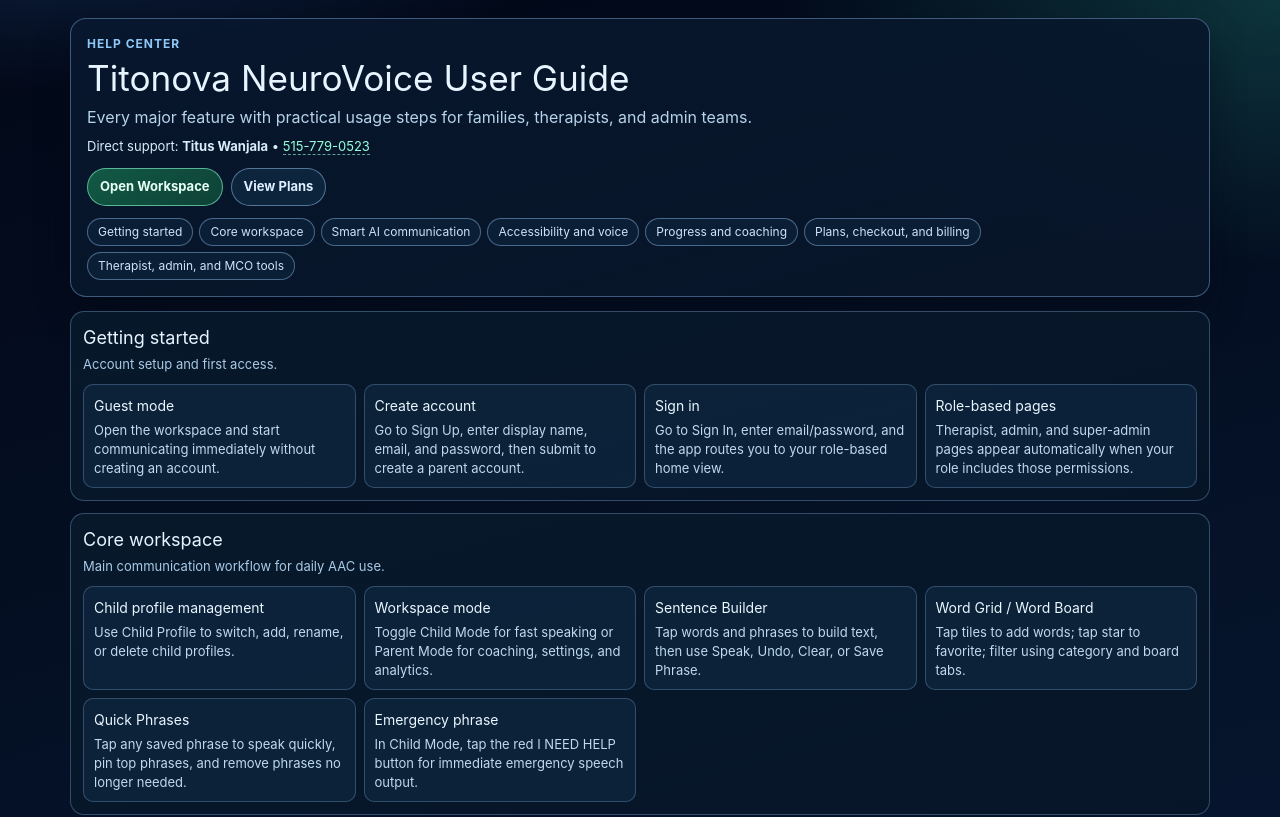
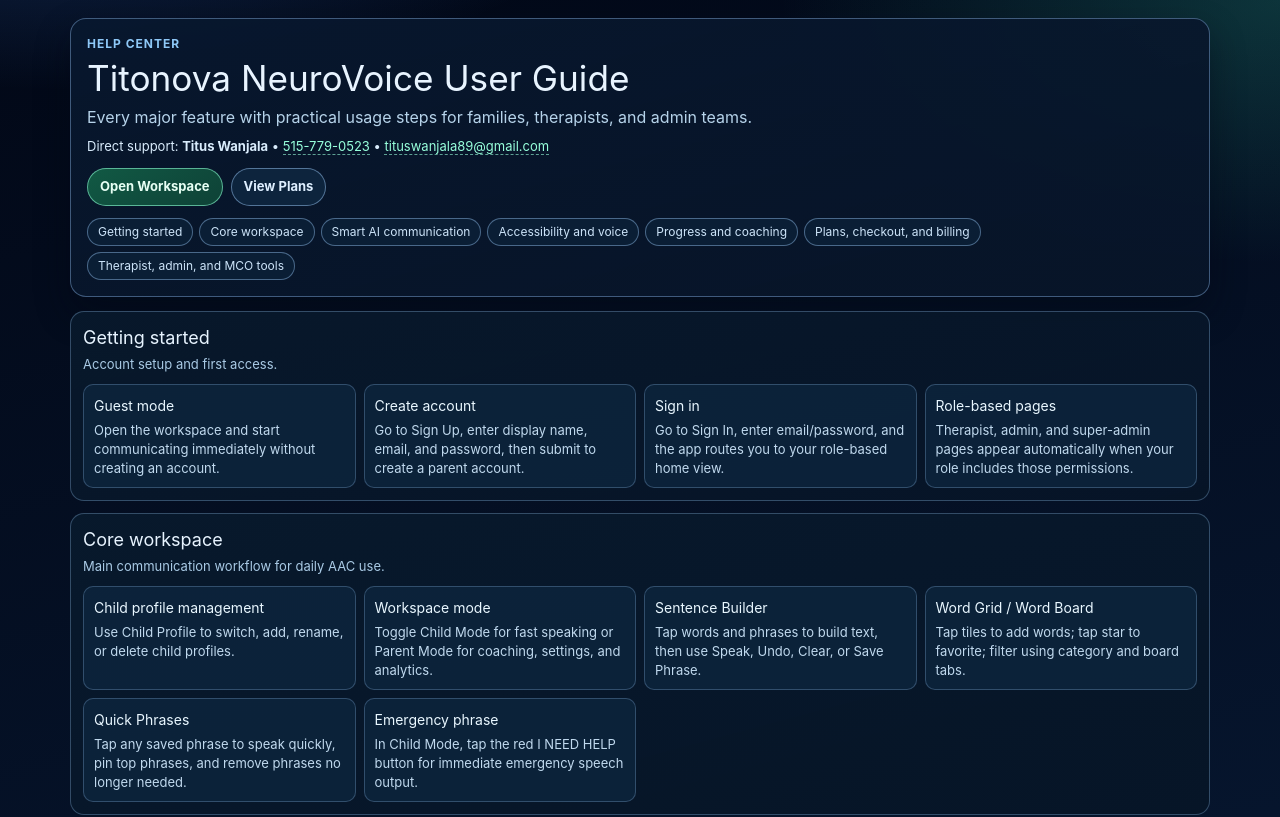
Before and after one commit to TWANJALA/Titonova-Neurovoice, a React (Vite) app: page /help in a window 1280 px wide. Shown: the top 817 px of the page. Built offline with nearby package versions, Linux system fonts and the light colour scheme; no server answers.

Commit message:
chore(contact): add support email to help and pricing

```diff
--- a/src/pages/HelpPage.jsx
+++ b/src/pages/HelpPage.jsx
@@ -212,6 +212,10 @@
             <a href="tel:+15157790523" style={supportLinkStyle}>
               515-779-0523
             </a>
+            {" • "}
+            <a href="mailto:tituswanjala89@gmail.com" style={supportLinkStyle}>
+              tituswanjala89@gmail.com
+            </a>
           </p>
           <div style={actionRowStyle}>
             <Link to="/app" style={primaryLinkStyle}>
--- a/src/pages/PricingPage.jsx
+++ b/src/pages/PricingPage.jsx
@@ -311,6 +311,10 @@
           Direct contact: <strong>Titus Wanjala</strong> •{" "}
           <a href="tel:+15157790523" style={phoneLinkStyle}>
             515-779-0523
+          </a>
+          {" • "}
+          <a href="mailto:tituswanjala89@gmail.com" style={phoneLinkStyle}>
+            tituswanjala89@gmail.com
           </a>
         </p>
         <div style={resolvedIntervalToggleStyle}>
```
